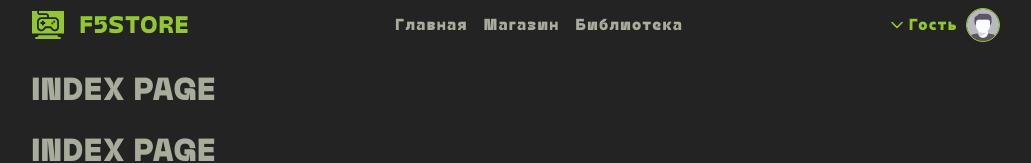
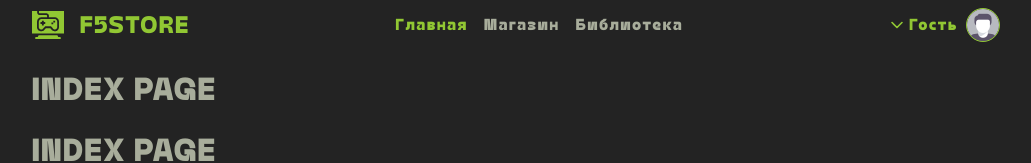
Before and after one commit to Fy5tew/course-project-2-1, a React (Create React App) app in the folder website/: page /home in a window 1280 px wide. Shown: the top 163 px of the page, without its empty margins (124-1155 px from the left). Built offline with nearby package versions, Linux system fonts and the light colour scheme.

Commit message:
Updated navigation

```diff
--- a/website/src/elements/Navigation/Navigation.module.scss
+++ b/website/src/elements/Navigation/Navigation.module.scss
@@ -30,6 +30,10 @@
                     color: var(--color-primary);
                     text-decoration: underline;
                 }
+
+                &.Active {
+                    color: var(--color-primary);
+                }
             }
         }
     }
--- a/website/src/elements/Navigation/Navigation.tsx
+++ b/website/src/elements/Navigation/Navigation.tsx
@@ -1,4 +1,4 @@
-import { Link } from 'react-router-dom';
+import { NavLink } from 'react-router-dom';
 
 import styles from './Navigation.module.scss';
 
@@ -31,7 +31,12 @@ export function Navigation({ type, showIcons, data }: NavigationProps) {
                 {data.map((link) => (
                     <li key={link.path}>
                         {showIcons && link.iconPath && <img src={link.iconPath} alt='' />}
-                        <Link to={link.path}>{link.text}</Link>
+                        <NavLink
+                            to={link.path}
+                            className={({isActive}) => isActive ? styles.Active : ''}
+                        >
+                            {link.text}
+                        </NavLink>
                     </li>
                 ))}
             </ul>
--- a/website/src/elements/PageNavigation/PageNavigation.tsx
+++ b/website/src/elements/PageNavigation/PageNavigation.tsx
@@ -4,7 +4,7 @@ import { Navigation, NavigationProps, LinksData } from "../Navigation";
 const PAGE_LINKS: LinksData = [
     {
         text: 'Главная',
-        path: '/',
+        path: '/home',
         iconPath: '/icons/home.svg',
     },
     {
```
